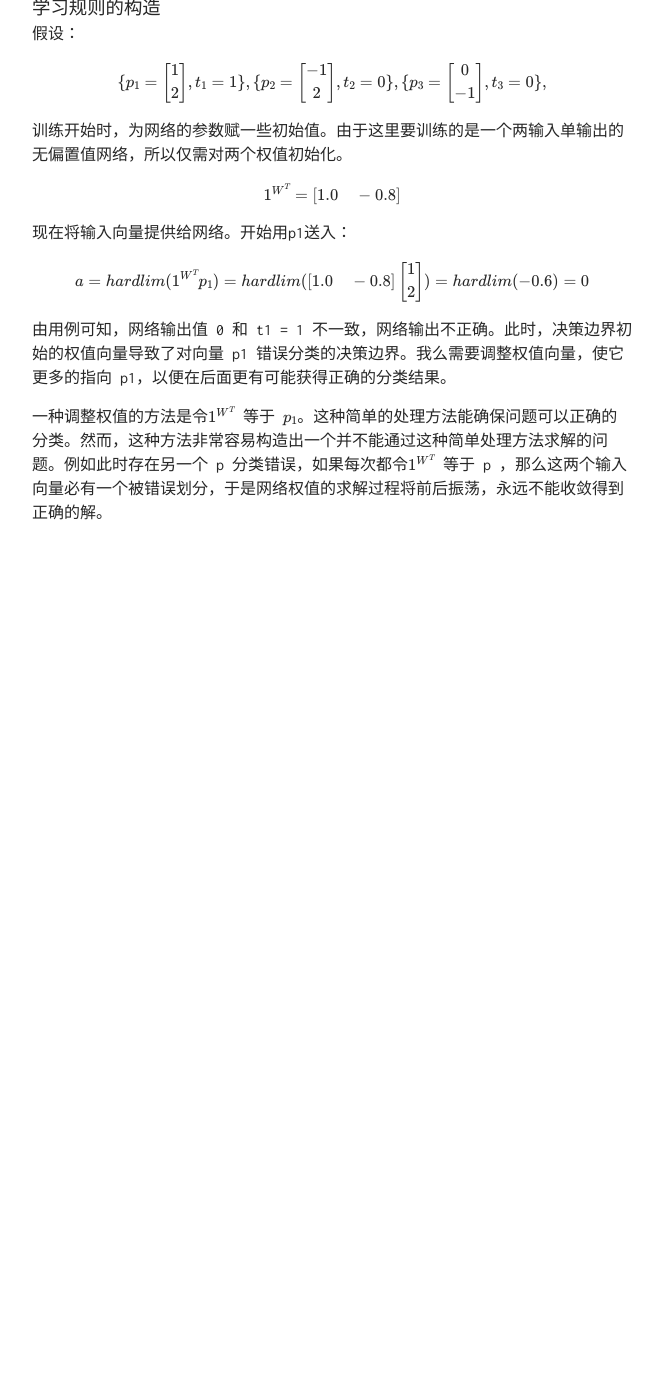
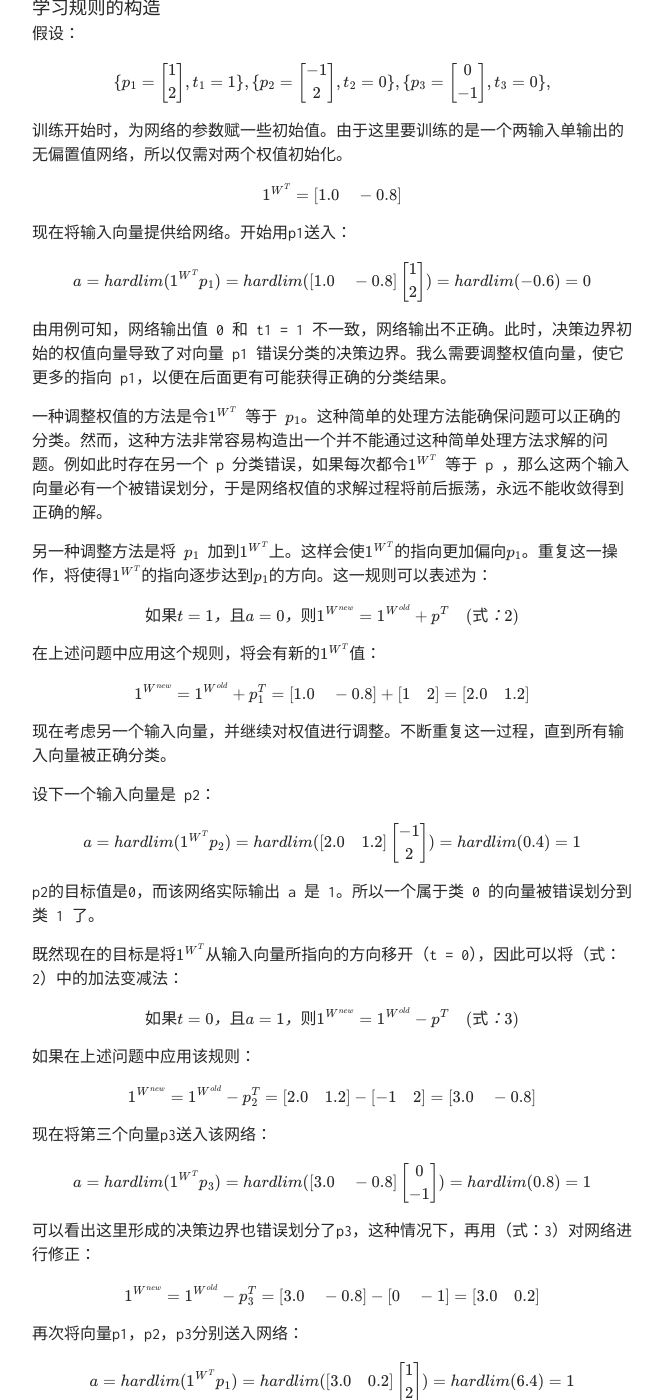
Before and after one commit to TobiahShaw/TobiahShaw.github.io, a Jekyll site: the page built from _posts/2019-08-28-Learning-rule-of-Prceptor.md, in a window 1280 px wide and 1400 px high, scrolled down 2392 px. Shown: the whole window, without its empty margins (308-971 px from the left). Built offline with Jekyll 4.4.1, drawn with Linux system fonts in a browser that asks for light colours; our own code applies the rules of GitHub Pages for plain Markdown files; formulas are drawn with MathJax 3; before the commit the page ends 3022 px from its top, so only the background shows below that; some of the changed text lies outside the part shown.

Commit message:
another rule of learning;

```diff
--- a/_posts/2019-08-28-Learning-rule-of-Prceptor.md
+++ b/_posts/2019-08-28-Learning-rule-of-Prceptor.md
@@ -118,3 +118,51 @@ $$ a = hardlim(1^{W^T} p_1) = hardlim([1.0 \quad -0.8] \begin{bmatrix} 1\\ 2 \en
 由用例可知，网络输出值 0 和 t1 = 1 不一致，网络输出不正确。此时，决策边界初始的权值向量导致了对向量 p1 错误分类的决策边界。我么需要调整权值向量，使它更多的指向 p1，以便在后面更有可能获得正确的分类结果。
 
 一种调整权值的方法是令$ 1^{W^T} $ 等于 $ p_1 $。这种简单的处理方法能确保问题可以正确的分类。然而，这种方法非常容易构造出一个并不能通过这种简单处理方法求解的问题。例如此时存在另一个 p 分类错误，如果每次都令$ 1^{W^T} $ 等于 p ，那么这两个输入向量必有一个被错误划分，于是网络权值的求解过程将前后振荡，永远不能收敛得到正确的解。
+
+另一种调整方法是将 $ p_1 $ 加到$ 1^{W^T} $上。这样会使$ 1^{W^T} $的指向更加偏向$ p_1 $。重复这一操作，将使得$ 1^{W^T} $的指向逐步达到$ p_1 $的方向。这一规则可以表述为：
+
+$$ 如果t = 1，且 a = 0，则 1^{W^{new}} = 1^{W^{old}} + p^T \quad (式：2)$$
+
+在上述问题中应用这个规则，将会有新的$ 1^{W^T} $值：
+
+$$ 1^{W^{new}} = 1^{W^{old}} + p_1^T = [1.0 \quad -0.8] + [1 \quad 2] = [2.0 \quad 1.2] $$
+
+现在考虑另一个输入向量，并继续对权值进行调整。不断重复这一过程，直到所有输入向量被正确分类。
+
+设下一个输入向量是 p2：
+
+$$ a = hardlim(1^{W^T} p_2) = hardlim([2.0 \quad 1.2] \begin{bmatrix} -1\\ 2 \end{bmatrix}) = hardlim(0.4) = 1$$
+
+p2的目标值是0，而该网络实际输出 a 是 1。所以一个属于类 0 的向量被错误划分到类 1 了。
+
+既然现在的目标是将$ 1^{W^T} $从输入向量所指向的方向移开（t = 0），因此可以将（式：2）中的加法变减法：
+
+$$ 如果t = 0，且 a = 1，则 1^{W^{new}} = 1^{W^{old}} - p^T \quad (式：3)$$
+
+如果在上述问题中应用该规则：
+
+$$ 1^{W^{new}} = 1^{W^{old}} - p_2^T = [2.0 \quad 1.2] - [-1 \quad 2] = [3.0 \quad -0.8] $$
+
+现在将第三个向量p3送入该网络：
+
+$$ a = hardlim(1^{W^T} p_3) = hardlim([3.0 \quad -0.8] \begin{bmatrix} 0\\ -1 \end{bmatrix}) = hardlim(0.8) = 1$$
+
+可以看出这里形成的决策边界也错误划分了p3，这种情况下，再用（式：3）对网络进行修正：
+
+$$ 1^{W^{new}} = 1^{W^{old}} - p_3^T = [3.0 \quad -0.8] - [0 \quad -1] = [3.0 \quad 0.2] $$
+
+再次将向量p1，p2，p3分别送入网络：
+
+$$ a = hardlim(1^{W^T} p_1) = hardlim([3.0 \quad 0.2] \begin{bmatrix} 1\\ 2 \end{bmatrix}) = hardlim(6.4) = 1$$
+
+$$ a = hardlim(1^{W^T} p_2) = hardlim([3.0 \quad 0.2] \begin{bmatrix} -1\\ 2 \end{bmatrix}) = hardlim(-2.6) = 0$$
+
+$$ a = hardlim(1^{W^T} p_3) = hardlim([3.0 \quad 0.2] \begin{bmatrix} 0\\ -1 \end{bmatrix}) = hardlim(-0.2) = 0$$
+
+可以看到，该感知机能够对上述三个输入向量进行正确分类。
+
+据此，我们可以得到第三条也就是最后一条规则：
+
+$$ 如果t=a，则 1^{W^{new}} = 1^{W^{old}}$$
+
+即，正确工作不改变权值。
```
